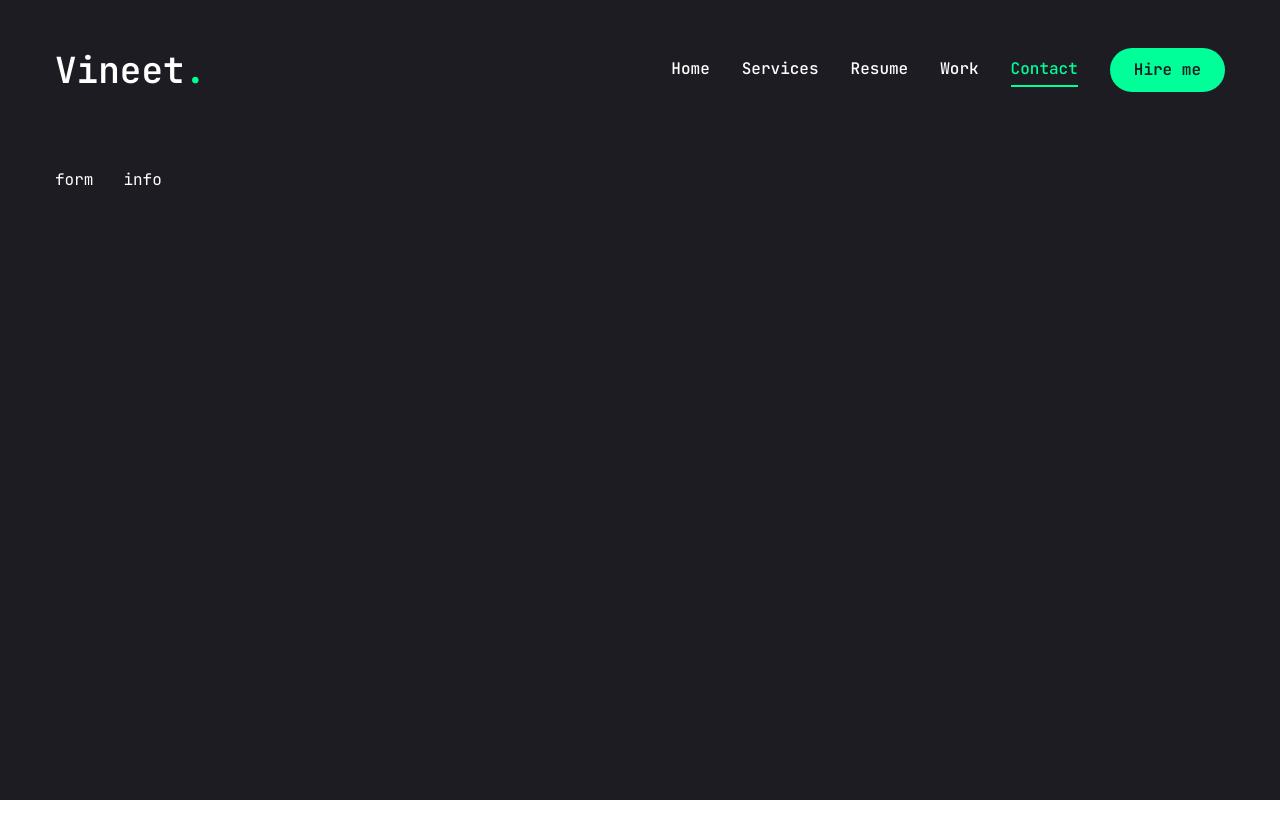
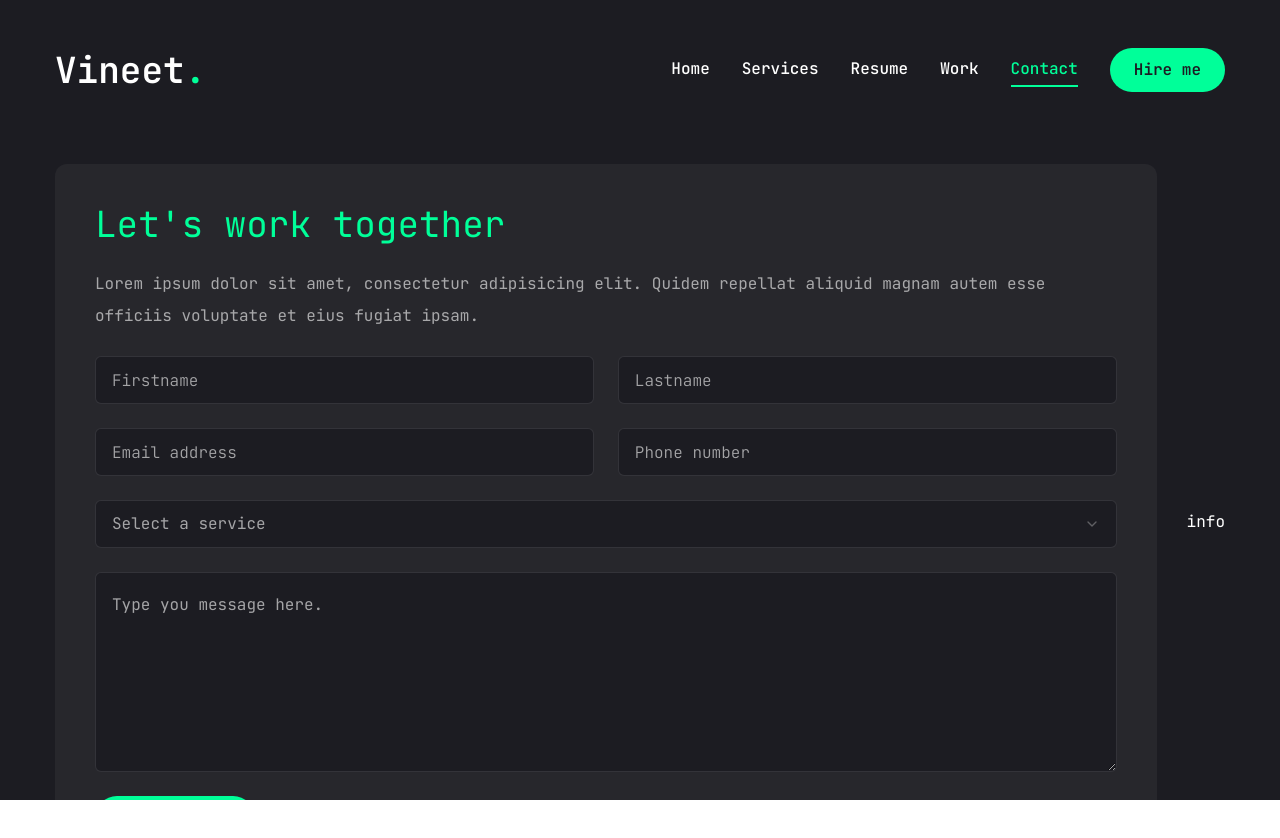
Before and after one commit to VineetPrajapati/vineet-portfolio, a Next.js app: page /contact in a window 1280 px wide. Shown: the top 838 px of the page. Before the commit the page ends 800 px from the top, so only its background shows below. Built offline with nearby package versions, Linux system fonts and the light colour scheme.

Commit message:
form -> message

```diff
--- a/app/contact/page.jsx
+++ b/app/contact/page.jsx
@@ -47,11 +47,51 @@
       <div className="container mx-auto">
         <div className="flex flex-col xl:flex-row gap-[30px]">
           {/* form */}
-          <div>
-            <form>form</form>
+          <div className="xl:h-[54%] order-2 xl:order-none">
+            <form className="flex flex-col gap-6 p-10 bg-[#27272c] rounded-xl">
+              <h3 className="text-4xl text-accent">Let&apos;s work together</h3>
+              <p className="text-white/60">
+                Lorem ipsum dolor sit amet, consectetur adipisicing elit. Quidem
+                repellat aliquid magnam autem esse officiis voluptate et eius
+                fugiat ipsam.
+              </p>
+              {/* input */}
+              <div className="grid grid-cols-1 md:grid-cols-2 gap-6">
+                <Input type="firstname" placeholder="Firstname" />
+                <Input type="lastname" placeholder="Lastname" />
+                <Input type="email" placeholder="Email address" />
+                <Input type="phone" placeholder="Phone number" />
+              </div>
+
+              {/* select */}
+              <Select>
+                <SelectTrigger className="w-full">
+                  <SelectValue placeholder="Select a service" />
+                </SelectTrigger>
+                <SelectContent>
+                  <SelectGroup>
+                    <SelectLabel>Select a service</SelectLabel>
+                    <SelectItem value="est">Web Development</SelectItem>
+                    <SelectItem value="cst">UI/UX Design</SelectItem>
+                  </SelectGroup>
+                </SelectContent>
+              </Select>
+
+              {/* text area */}
+              <Textarea
+                className="h-[200px]"
+                placeholder="Type you message here."
+              />
+              {/* btn */}
+              <Button className="max-w-40">
+                Send message
+              </Button>
+            </form>
           </div>
           {/* info */}
-          <div>info</div>
+          <div className="flex-1 flex items-center xl:justify-end order-1 xl:order-none mb-8 xl:mb-0">
+            info
+          </div>
         </div>
       </div>
     </motion.div>
```
